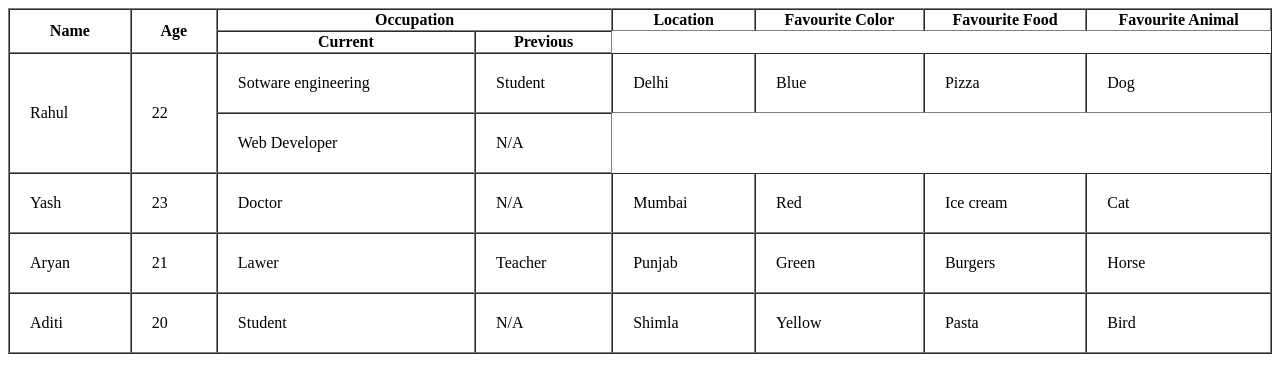
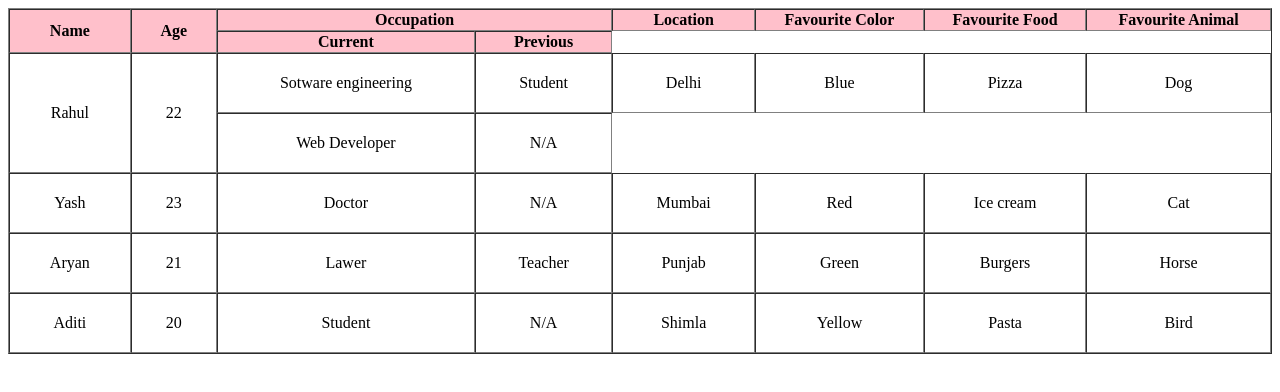
Before and after one commit to Irfanwani/CAP757, a plain HTML site: page table2.html in a window 1280 px wide. Drawn offline with Linux system fonts and the light colour scheme.

Commit message:
added bg color for table header cells

```diff
--- a/table2.html
+++ b/table2.html
@@ -4,6 +4,10 @@
     <style>
         td {
             padding: 20px;
+            text-align: center;
+        }
+        th {
+            background-color: pink;
         }
     </style>
     <meta charset="UTF-8">
```
